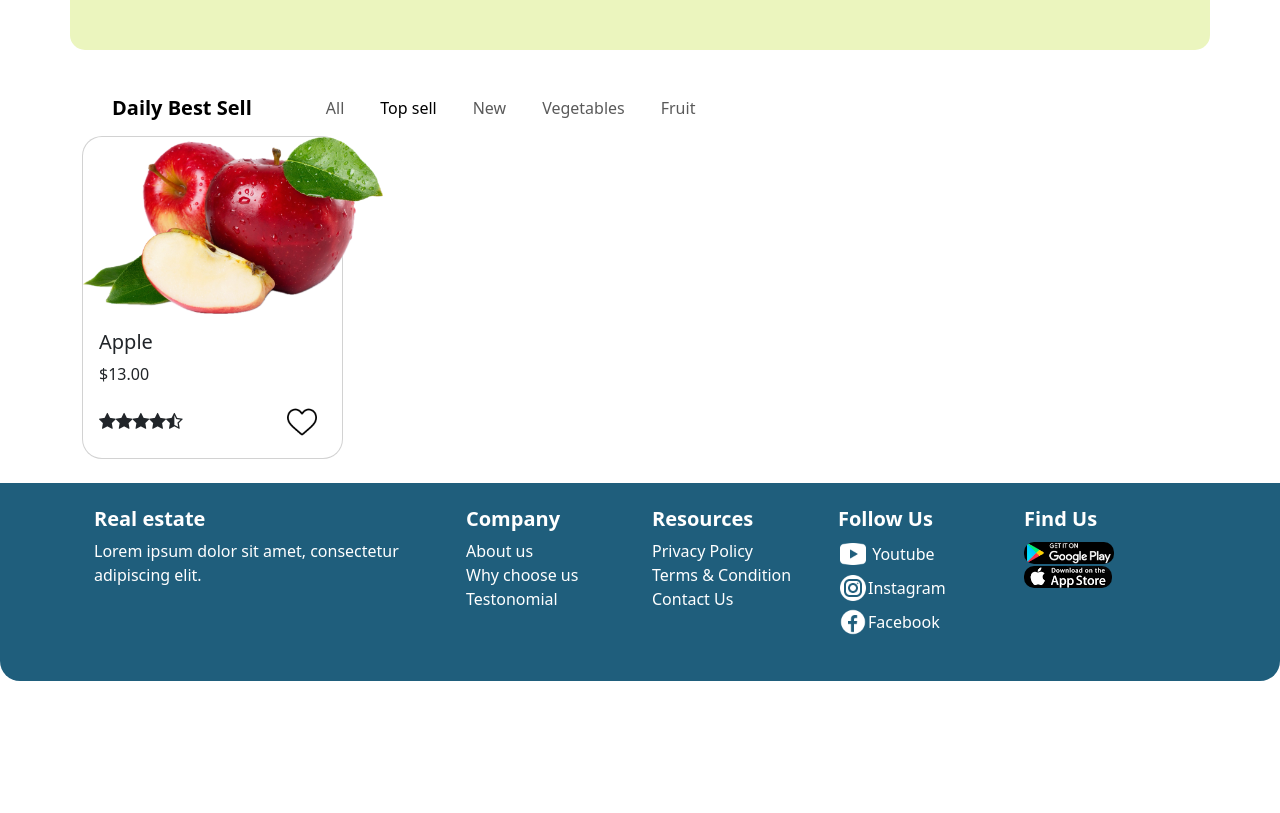
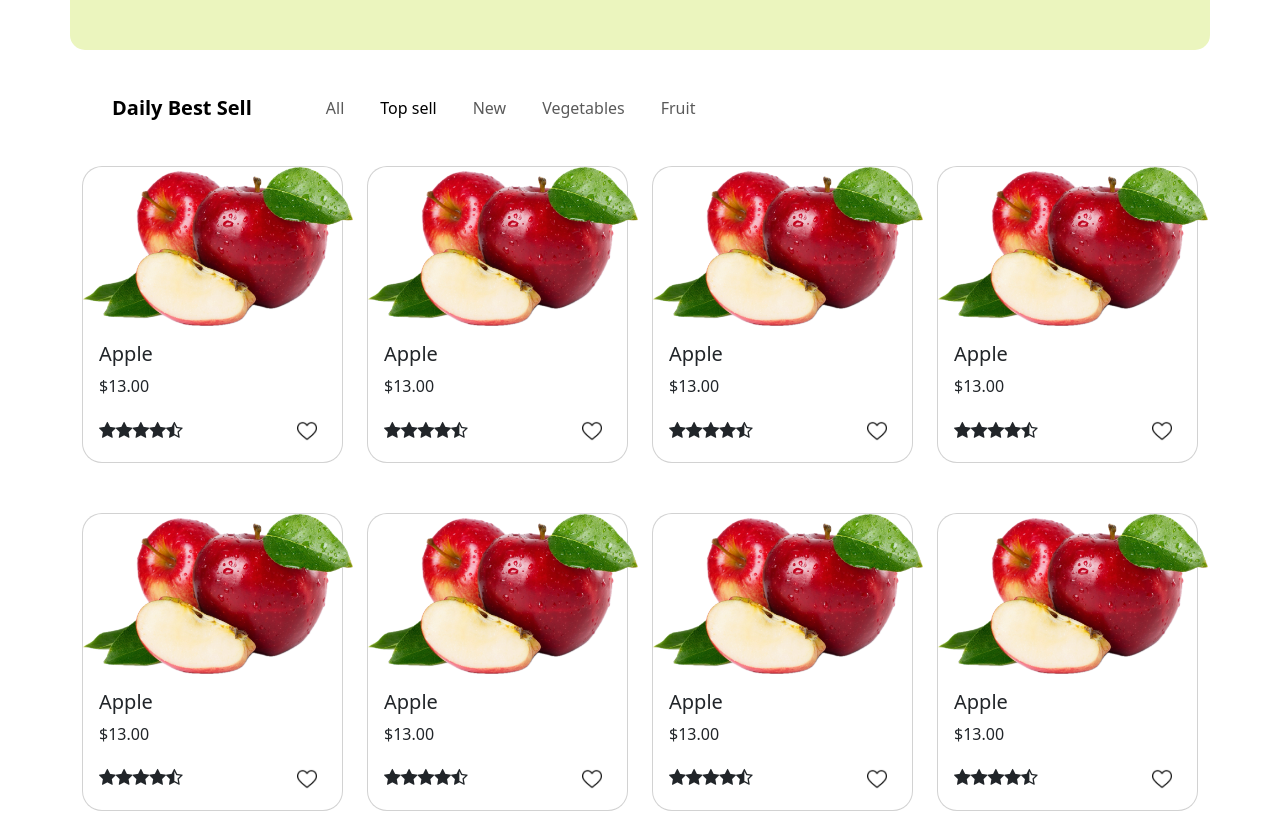
Before and after one commit to Nasir-afridi/fyp-fresh-hub, a React (Vite) app: page /home in a window 1280 px wide. Shown: the part 1840-2653 px from the top of the page. Before the commit the page ends 2521 px from the top, so only its background shows below. Built offline with nearby package versions, Linux system fonts and the light colour scheme.

Commit message:
best sell using the props done

```diff
--- a/src/components/home/best-sell.jsx
+++ b/src/components/home/best-sell.jsx
@@ -1,4 +1,34 @@
-const BestSell = () => {
-  return <></>;
+const BestSell = (props) => {
+  const stars = [
+    "fa fa-star",
+    "fa fa-star",
+    "fa fa-star",
+    "fa fa-star",
+    "fa fa-star-half-o",
+  ];
+  return (
+    <>
+      <div class="col-lg-3 col-md-3 col-sm-6 col-xs-12">
+        <div class="card">
+          <img src={props.image} className="card-img-top apple" alt="Apple" />
+          <div className="card-body">
+            <h5 className="card-title">{props.heading}</h5>
+            <i class="fa-solid fa-cart-shopping"></i>
+            <p className="card-text">{props.description}</p>
+            <div className="d-flex justify-content-between align-items-center">
+              <div className="rating">
+                {stars.map((star, index) => (
+                  <i key={index} className={star}></i>
+                ))}
+              </div>
+              <a href="#" className="btn  btn-sm">
+                <img src="heart.png" className="heart" />
+              </a>
+            </div>
+          </div>
+        </div>
+      </div>
+    </>
+  );
 };
 export default BestSell;
--- /dev/null
+++ b/src/constant/best-sell.js
@@ -0,0 +1,46 @@
+export const Sell = [
+  {
+    "image" : "/apple.png",
+    "heading" : "Apple",
+    "description" : "$13.00",
+    "heartIcon" : "heart.png"
+  },
+  {
+    "image" : "/apple.png",
+    "heading" : "Apple",
+    "description" : "$13.00",
+    "heartIcon" : "heart.png"
+  },
+  {
+    "image" : "/apple.png",
+    "heading" : "Apple",
+    "description" : "$13.00",
+    "heartIcon" : "heart.png"
+  },
+  {
+    "image" : "/apple.png",
+    "heading" : "Apple",
+    "description" : "$13.00",
+    "heartIcon" : "heart.png"
+  },{
+    "image" : "/apple.png",
+    "heading" : "Apple",
+    "description" : "$13.00",
+    "heartIcon" : "heart.png"
+  },{
+    "image" : "/apple.png",
+    "heading" : "Apple",
+    "description" : "$13.00",
+    "heartIcon" : "heart.png"
+  },{
+    "image" : "/apple.png",
+    "heading" : "Apple",
+    "description" : "$13.00",
+    "heartIcon" : "heart.png"
+  },{
+    "image" : "/apple.png",
+    "heading" : "Apple",
+    "description" : "$13.00",
+    "heartIcon" : "heart.png"
+  },
+]
--- a/src/pages/home.jsx
+++ b/src/pages/home.jsx
@@ -7,6 +7,7 @@ import TopCategory from "../components/home/top-category";
 import BestSell from "../components/home/best-sell";
 import { TopCategories } from "../constant/top-category";
 import Advertisment from "../components/home/Advertisment";
+import { Sell } from "../constant/best-sell";
 
 const Home = () => {
   return (
@@ -115,28 +116,14 @@ const Home = () => {
 
       <div class="container">
         <div class="row">
-          <div class="col-lg-3 col-md-3 col-sm-6 col-xs-12">
-            <div class="card">
-              <img src="apple.png" className="card-img-top apple" alt="Apple" />
-              <div className="card-body">
-                <h5 className="card-title">Apple</h5>
-                <i class="fa-solid fa-cart-shopping"></i>
-                <p className="card-text">$13.00</p>
-                <div className="d-flex justify-content-between align-items-center">
-                  <div className="rating">
-                    <i className="fa fa-star"></i>
-                    <i className="fa fa-star"></i>
-                    <i className="fa fa-star"></i>
-                    <i className="fa fa-star"></i>
-                    <i className="fa fa-star-half-o"></i>
-                  </div>
-                  <a href="#" className="btn  btn-sm">
-                    <img src="heart.png" className="heart" />
-                  </a>
-                </div>
-              </div>
-            </div>
-          </div>
+          {Sell.map((element) => (
+            <BestSell
+              image={element.image}
+              heading={element.heading}
+              description={element.description}
+              heartIcon={element.heartIcon}
+            />
+          ))}
         </div>
       </div>
     </>
--- a/src/style-sheets/best-sell.css
+++ b/src/style-sheets/best-sell.css
@@ -14,10 +14,12 @@
 }
 .card {
   border-radius: 20px;
+  margin-bottom: 20px;
+  margin-top: 30px;
 }
 
 .apple {
-  width: 300px;
+  width: 270px;
 }
 
 .rating {
@@ -25,7 +27,7 @@
 }
 
 .heart {
-width: 30px;
+  width: 20px;
 }
 .cart-button {
   background: rgba(31, 94, 124, 1);
```
